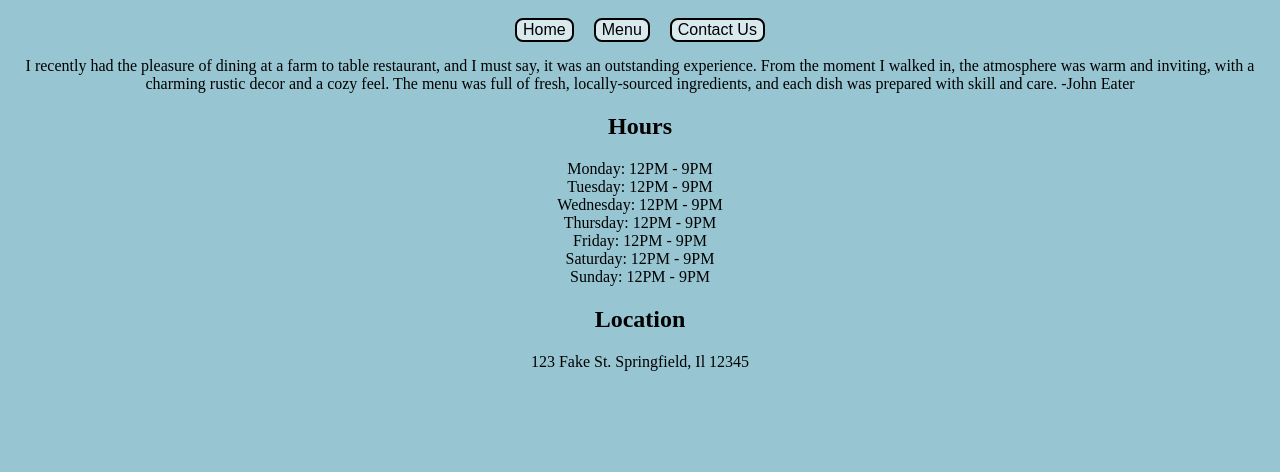
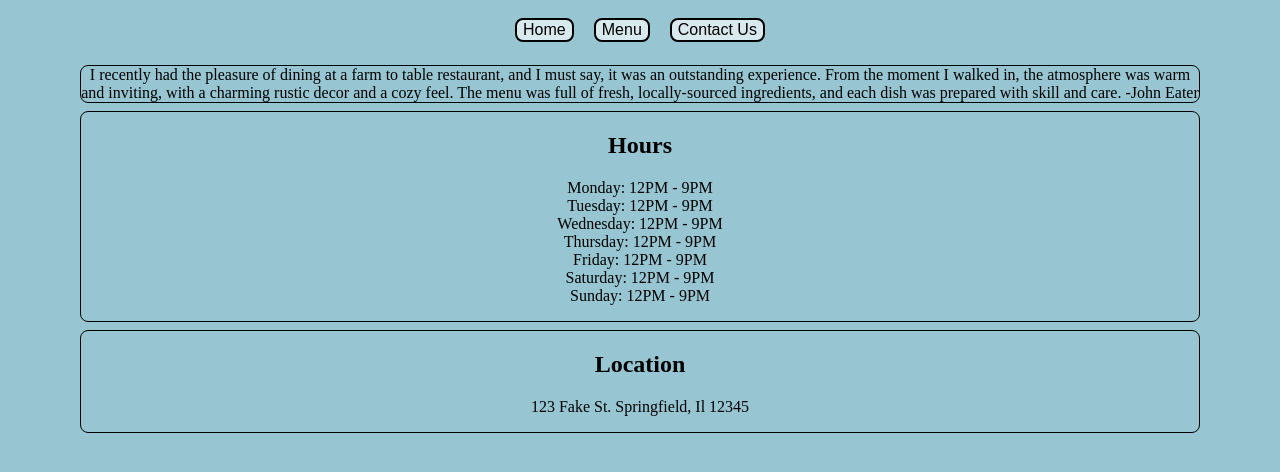
Before and after one commit to gregoryls/restaurant-page, a website built with webpack: page dist/index.html in a window 1280 px wide. Shown: the part 280-752 px from the top of the page. Built offline with Linux system fonts and the light colour scheme.

Commit message:
add border to most divs in content

```diff
--- a/src/style.css
+++ b/src/style.css
@@ -40,6 +40,12 @@ body img {
   cursor: pointer;
 }
 
+#content > div {
+  border: 1px solid black;
+  border-radius: 8px;
+  margin: 1vh 10vh;
+}
+
 #content section {
   border-bottom: 1px solid black;
 }
```
Also changed, not shown: dist/index.bundle.js.
